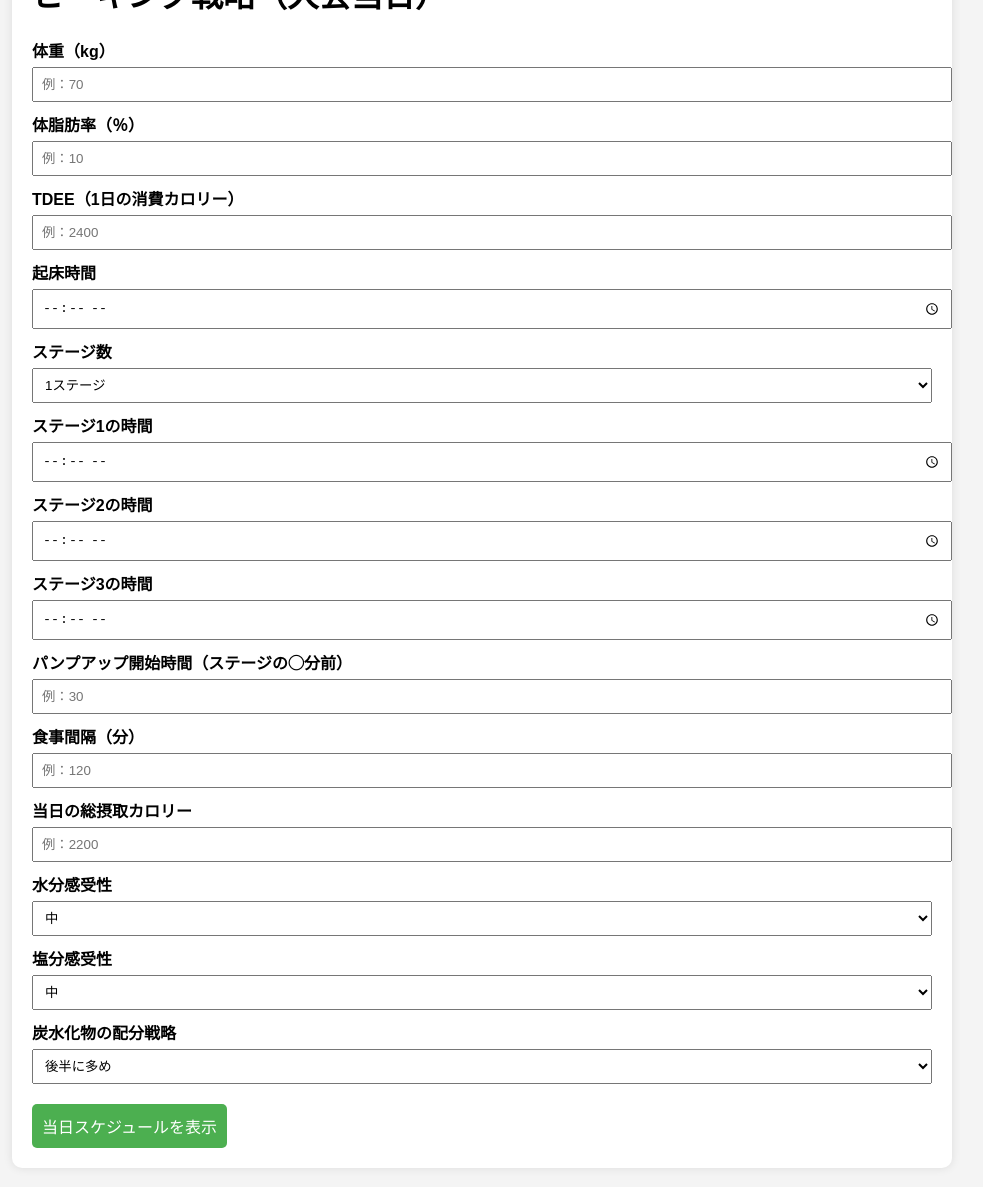
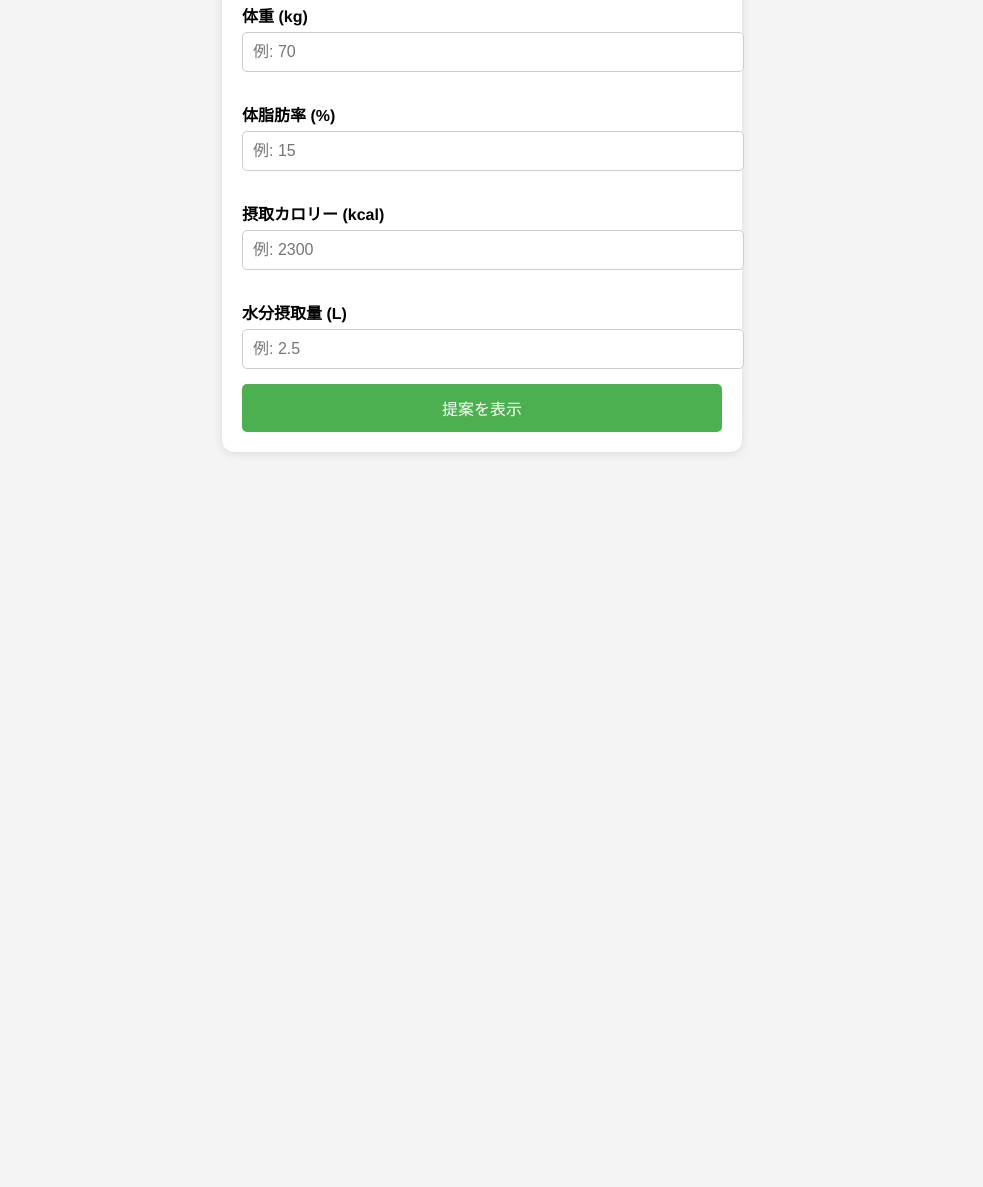
Before and after one commit to sorjdshao/today-contest-tool, a plain HTML site: page index.html in a window 1280 px wide. Shown: the part 99-1286 px from the top of the page, without its empty margins (158-1141 px from the left). After the commit the page ends 800 px from the top, so only its background shows below. Drawn offline with Linux system fonts and the light colour scheme.

Commit message:
index.html を更新

```diff
--- a/index.html
+++ b/index.html
@@ -1,173 +1,115 @@
 <!DOCTYPE html>
 <html lang="ja">
 <head>
-  <meta charset="utf-8">
-  <title>ピーキング戦略（大会当日）</title>
-  <meta name="viewport" content="width=device-width, initial-scale=1">
+  <meta charset="UTF-8" />
+  <title>スマホ向けAI食事提案ツール</title>
+  <meta name="viewport" content="width=device-width, initial-scale=1.0" />
   <style>
-    body { font-family: sans-serif; background: #f4f4f4; padding: 20px; }
-    .container { background: #fff; padding: 20px; border-radius: 10px; max-width: 900px; margin: auto; box-shadow: 0 0 10px rgba(0,0,0,0.1); }
-    label { display: block; margin-top: 10px; font-weight: bold; }
-    input, select { width: 100%; padding: 8px; margin-top: 5px; }
-    button { margin-top: 20px; padding: 10px; font-size: 1em; background: #4CAF50; color: white; border: none; border-radius: 5px; cursor: pointer; }
-    table { width: 100%; border-collapse: collapse; margin-top: 20px; }
-    th, td { border: 1px solid #ccc; padding: 6px; text-align: center; }
-    th { background-color: #eee; }
-    @media print {
-      button { display: none; }
+    body {
+      font-family: "Helvetica Neue", sans-serif;
+      margin: 0;
+      padding: 0;
+      background: #f4f4f4;
+    }
+    .app-container {
+      max-width: 480px;
+      margin: auto;
+      padding: 20px;
+      background: #ffffff;
+      border-radius: 12px;
+      box-shadow: 0 2px 10px rgba(0,0,0,0.1);
+      margin-top: 20px;
+    }
+    h1 {
+      font-size: 1.4em;
+      text-align: center;
+      color: #333;
+    }
+    label {
+      font-weight: bold;
+      margin-top: 15px;
+      display: block;
+    }
+    input {
+      width: 100%;
+      padding: 10px;
+      font-size: 1em;
+      margin-top: 5px;
+      margin-bottom: 15px;
+      border: 1px solid #ccc;
+      border-radius: 5px;
+    }
+    button {
+      background-color: #4CAF50;
+      color: white;
+      border: none;
+      padding: 12px;
+      width: 100%;
+      font-size: 1em;
+      border-radius: 5px;
+      cursor: pointer;
+    }
+    .advice-box {
+      margin-top: 20px;
+      padding: 15px;
+      background: #eaffea;
+      border-left: 5px solid #4CAF50;
+      border-radius: 5px;
     }
   </style>
 </head>
 <body>
-<div class="container">
-  <h1>ピーキング戦略（大会当日）</h1>
+  <div class="app-container">
+    <h1>今日のAI食事提案</h1>
 
-  <label>体重（kg）</label>
-  <input id="weight" type="number" placeholder="例：70" />
+    <label for="weight">体重 (kg)</label>
+    <input type="number" id="weight" placeholder="例: 70">
 
-  <label>体脂肪率（％）</label>
-  <input id="bodyfat" type="number" placeholder="例：10" />
+    <label for="fat">体脂肪率 (%)</label>
+    <input type="number" id="fat" placeholder="例: 15">
 
-  <label>TDEE（1日の消費カロリー）</label>
-  <input id="tdee" type="number" placeholder="例：2400" />
+    <label for="calories">摂取カロリー (kcal)</label>
+    <input type="number" id="calories" placeholder="例: 2300">
 
-  <label>起床時間</label>
-  <input id="wakeTime" type="time" />
+    <label for="water">水分摂取量 (L)</label>
+    <input type="number" id="water" placeholder="例: 2.5">
 
-  <label>ステージ数</label>
-  <select id="stageCount">
-    <option value="1">1ステージ</option>
-    <option value="2">2ステージ</option>
-    <option value="3">3ステージ</option>
-  </select>
+    <button onclick="showAdvice()">提案を表示</button>
 
-  <label>ステージ1の時間</label>
-  <input id="stageTime1" type="time" />
-
-  <label>ステージ2の時間</label>
-  <input id="stageTime2" type="time" />
-
-  <label>ステージ3の時間</label>
-  <input id="stageTime3" type="time" />
-
-  <label>パンプアップ開始時間（ステージの◯分前）</label>
-  <input id="pumpMinutes" type="number" placeholder="例：30" />
-
-  <label>食事間隔（分）</label>
-  <input id="mealInterval" type="number" placeholder="例：120" />
-
-  <label>当日の総摂取カロリー</label>
-  <input id="todayCalories" type="number" placeholder="例：2200" />
-
-  <label>水分感受性</label>
-  <select id="waterSensitivity">
-    <option value="low">低</option>
-    <option value="medium" selected>中</option>
-    <option value="high">高</option>
-  </select>
-
-  <label>塩分感受性</label>
-  <select id="saltSensitivity">
-    <option value="low">低</option>
-    <option value="medium" selected>中</option>
-    <option value="high">高</option>
-  </select>
-
-  <label>炭水化物の配分戦略</label>
-  <select id="carbTiming">
-    <option value="even">均等に配分</option>
-    <option value="front">前半に多め</option>
-    <option value="back" selected>後半に多め</option>
-  </select>
-
-  <button onclick="generateCompetitionDayPlan()">当日スケジュールを表示</button>
-
-  <div id="output"></div>
+    <div id="adviceArea" class="advice-box" style="display:none;"></div>
   </div>
 
   <script>
-function generateCompetitionDayPlan() {
+    function showAdvice() {
       const weight = parseFloat(document.getElementById("weight").value);
-  const bodyfat = parseFloat(document.getElementById("bodyfat").value);
-  const tdee = parseFloat(document.getElementById("tdee").value);
-  const wakeTime = document.getElementById("wakeTime").value;
-  const stageCount = parseInt(document.getElementById("stageCount").value);
-  const stageTime1 = document.getElementById("stageTime1").value;
-  const stageTime2 = document.getElementById("stageTime2").value;
-  const stageTime3 = document.getElementById("stageTime3").value;
-  const pumpMinutes = parseInt(document.getElementById("pumpMinutes").value);
-  const mealInterval = parseInt(document.getElementById("mealInterval").value);
-  const todayCalories = parseInt(document.getElementById("todayCalories").value);
-  const waterSensitivity = document.getElementById("waterSensitivity").value;
-  const saltSensitivity = document.getElementById("saltSensitivity").value;
-  const carbTiming = document.getElementById("carbTiming").value;
+      const fat = parseFloat(document.getElementById("fat").value);
+      const cal = parseFloat(document.getElementById("calories").value);
+      const water = parseFloat(document.getElementById("water").value);
 
-  const leanWeight = weight * (1 - bodyfat / 100);
-  const baseProtein = Math.round(leanWeight * 2.3);
-  const baseFat = 30;
-  const proteinKcal = baseProtein * 4;
-  const fatKcal = baseFat * 9;
-  const carbKcal = todayCalories - proteinKcal - fatKcal;
-  const totalCarb = Math.round(carbKcal / 4);
+      let advice = [];
 
-  const mealCount = Math.floor((12 * 60) / mealInterval);
-  const pMeal = Math.round(baseProtein / mealCount);
-  const fMeal = Math.round(baseFat / mealCount);
-
-  let carbWeights = [];
-  for (let i = 0; i < mealCount; i++) {
-    if (carbTiming === "even") carbWeights.push(1);
-    else if (carbTiming === "front") carbWeights.push(i < mealCount / 2 ? 1.2 : 0.8);
-    else carbWeights.push(i < mealCount / 2 ? 0.8 : 1.2);
+      if (isNaN(weight) || isNaN(fat) || isNaN(cal) || isNaN(water)) {
+        advice.push("すべての項目を入力してください。");
+      } else {
+        if (water < 2.0) {
+          advice.push("水分が少なめです。目安は2.5L以上を目指しましょう。");
         }
-  const totalWeight = carbWeights.reduce((a, b) => a + b, 0);
-  const cMeals = carbWeights.map(w => Math.round((totalCarb * w) / totalWeight));
-
-  const adjust = (val, sens) => {
-    const factor = { low: 1.2, medium: 1.0, high: 0.8 };
-    return (val * factor[sens]).toFixed(1);
-  };
-  const water = adjust(Math.max(weight * 0.05, 1.5), waterSensitivity);
-  const salt = Math.round(adjust(Math.max(weight * 0.1, 2), saltSensitivity));
-
-  const [wakeH, wakeM] = wakeTime.split(":").map(Number);
-  const startTime = new Date(0, 0, 0, wakeH, wakeM);
-  const output = document.getElementById("output");
-  output.innerHTML = "<h3>大会当日スケジュール</h3>";
-  output.innerHTML += `<p>総カロリー: ${todayCalories} kcal / 水分: ${water} L / 塩分: ${salt} g</p>`;
-  output.innerHTML += "<table><thead><tr><th>時間</th><th>内容</th><th>P</th><th>F</th><th>C</th></tr></thead><tbody>";
-
-  for (let i = 0; i < mealCount; i++) {
-    const timeStr = startTime.toTimeString().slice(0, 5);
-    output.innerHTML += `<tr><td>${timeStr}</td><td>食事${i + 1}</td><td>${pMeal}g</td><td>${fMeal}g</td><td>${cMeals[i]}g</td></tr>`;
-    startTime.setMinutes(startTime.getMinutes() + mealInterval);
+        if (cal < 2000) {
+          advice.push("摂取カロリーが低めです。必要に応じて増やしましょう。");
+        }
+        if (cal > 2700) {
+          advice.push("カロリーが高めです。脂質や炭水化物の比率を見直しても良いかも。");
         }
 
-  if (stageTime1) {
-    const [sh, sm] = stageTime1.split(":").map(Number);
-    const pump1 = new Date(0, 0, 0, sh, sm);
-    pump1.setMinutes(pump1.getMinutes() - pumpMinutes);
-    output.innerHTML += `<tr><td>${pump1.toTimeString().slice(0, 5)}</td><td>パンプアップ1</td><td>-</td><td>-</td><td>-</td></tr>`;
-    output.innerHTML += `<tr><td>${stageTime1}</td><td>ステージ1</td><td>-</td><td>-</td><td>-</td></tr>`;
+        const proteinFoods = ["鶏むね肉", "鮭", "ゆで卵", "プロテイン"];
+        const carbFoods = ["玄米", "オートミール", "バナナ", "さつまいも"];
+        const fatFoods = ["アボカド", "オリーブオイル", "アーモンド", "卵黄"];
+        const rand = (arr) => arr[Math.floor(Math.random() * arr.length)];
+        advice.push(`おすすめ食事例：${rand(proteinFoods)} + ${rand(carbFoods)} + ${rand(fatFoods)}`);
       }
 
-  if ((stageCount === 2 || stageCount === 3) && stageTime2) {
-    const [sh2, sm2] = stageTime2.split(":").map(Number);
-    const pump2 = new Date(0, 0, 0, sh2, sm2);
-    pump2.setMinutes(pump2.getMinutes() - pumpMinutes);
-    output.innerHTML += `<tr><td>${pump2.toTimeString().slice(0, 5)}</td><td>パンプアップ2</td><td>-</td><td>-</td><td>-</td></tr>`;
-    output.innerHTML += `<tr><td>${stageTime2}</td><td>ステージ2</td><td>-</td><td>-</td><td>-</td></tr>`;
-  }
-
-  if (stageCount === 3 && stageTime3) {
-    const [sh3, sm3] = stageTime3.split(":").map(Number);
-    const pump3 = new Date(0, 0, 0, sh3, sm3);
-    pump3.setMinutes(pump3.getMinutes() - pumpMinutes);
-    output.innerHTML += `<tr><td>${pump3.toTimeString().slice(0, 5)}</td><td>パンプアップ3</td><td>-</td><td>-</td><td>-</td></tr>`;
-    output.innerHTML += `<tr><td>${stageTime3}</td><td>ステージ3</td><td>-</td><td>-</td><td>-</td></tr>`;
-  }
-
-  output.innerHTML += "</tbody></table>";
+      document.getElementById("adviceArea").innerHTML = advice.map(a => `<p>${a}</p>`).join("");
+      document.getElementById("adviceArea").style.display = "block";
     }
   </script>
 </body>
```
Lines whose indentation alone changed are shown as unchanged.
